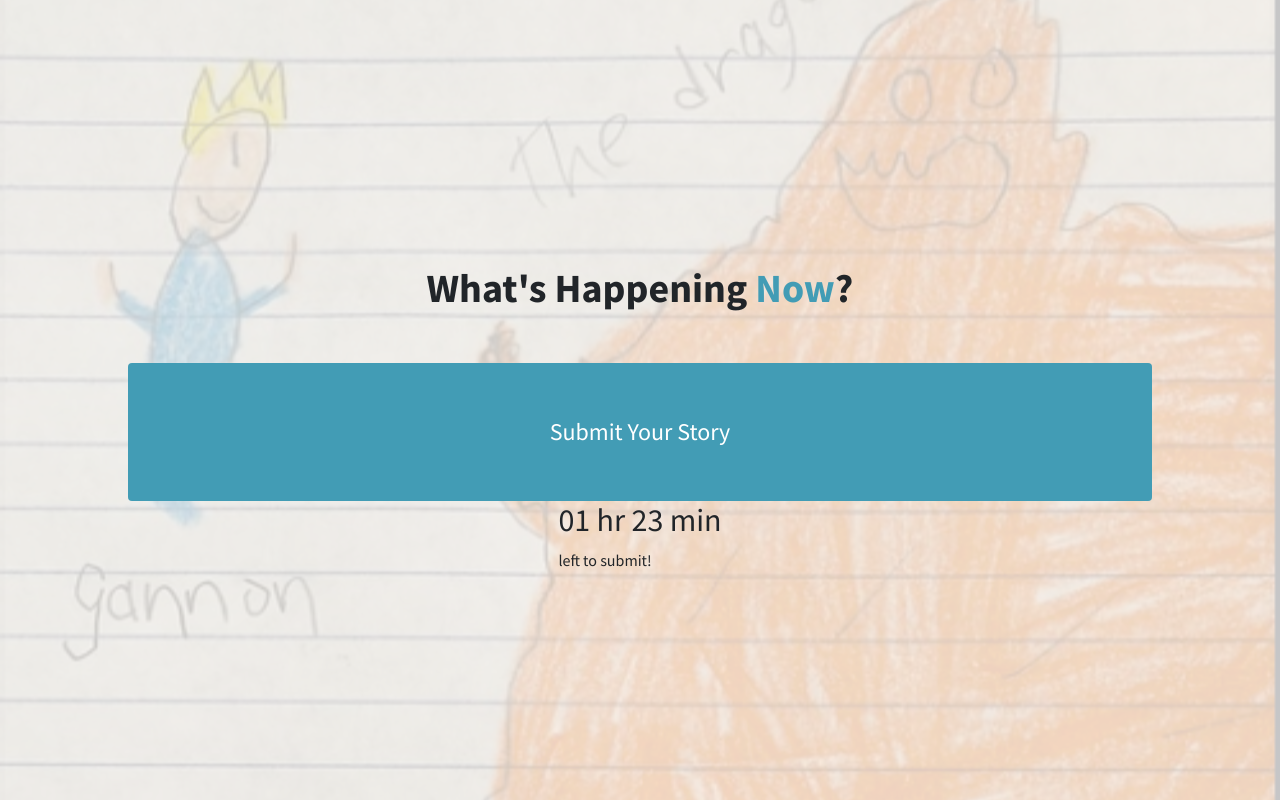
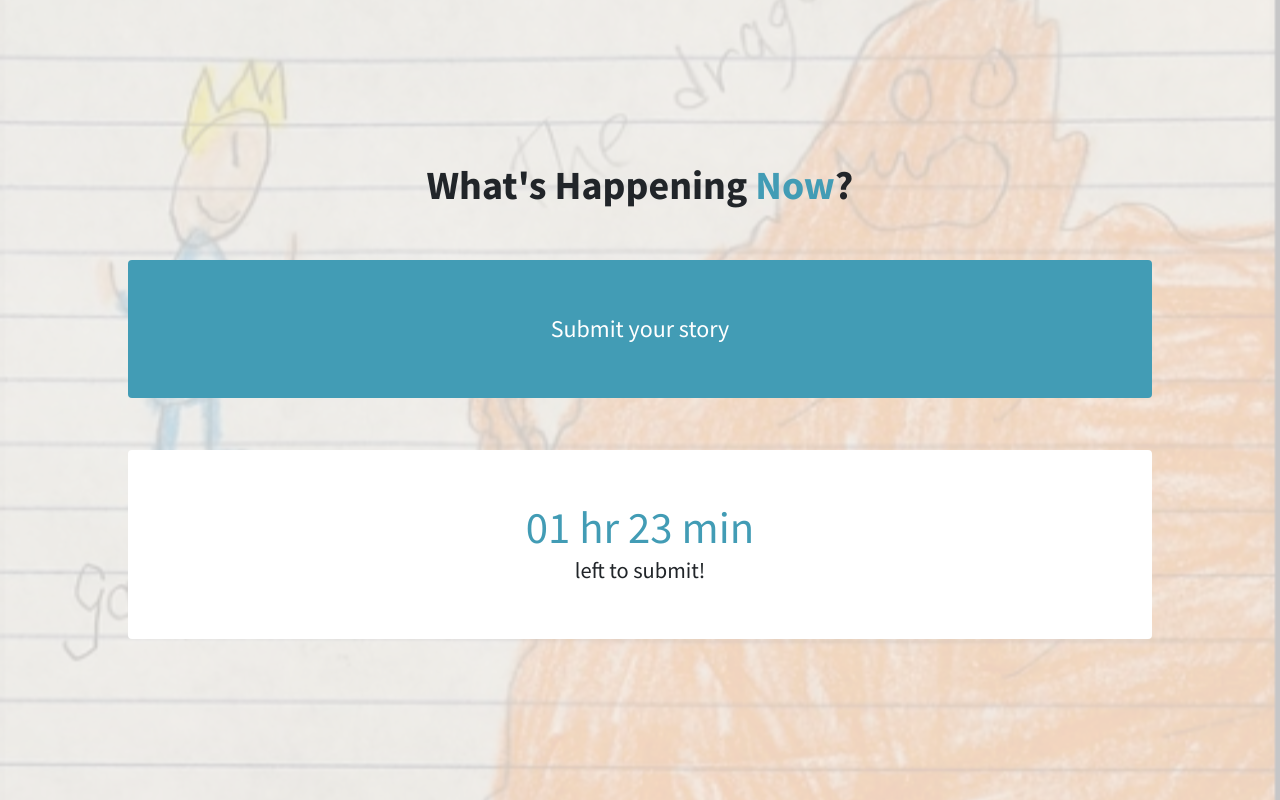
Before and after one commit to ss-mvp/DO-NOT-USE-story-master-fe, a React (Create React App) app: page /mobiledash in a window 1280 px wide. Built offline with nearby package versions, Linux system fonts and the light colour scheme.

Commit message:
button is dynamic based on button text

```diff
--- a/src/pages/MobileDashboard.jsx
+++ b/src/pages/MobileDashboard.jsx
@@ -3,19 +3,32 @@ import { useHistory, useParams, useLocation } from 'react-router-dom';
 import axios from 'axios';
 
 export function MobileDashboard() {
-  const [now, setNow] = useState('Submit Your Story');
+  const [now, setNow] = useState('Submit your story');
+  const history = useHistory();
 
-  useEffect(() => {}, []);
+  const routes = {
+    'Submit your story': '/submission',
+    'Rank your favorites': '/ranking',
+    "Watch winners' livestream": '/announcement',
+    "See today's top 3": '/winners',
+  };
+
+  //navigate to different page depending on button text
+  const navigate = () => {
+    history.push(routes[now]);
+  };
 
   return (
     <div className="custom-bg d-flex flex-column justify-content-center align-items-center">
       <h1 className="dashboard-title">
         What's Happening <span style={{ color: '#429CB5' }}>Now</span>?
       </h1>
-      <button className="now">{now}</button>
-      <div>
-        <h2>01 hr 23 min</h2>
-        <p>left to submit!</p>
+      <button className="now" onClick={navigate}>
+        {now}
+      </button>
+      <div className="countDiv d-flex justify-content-center align-items-center flex-column">
+        <h2 className="clock">01 hr 23 min</h2>
+        <p className="currentInstruction">left to submit!</p>
       </div>
     </div>
   );
--- a/src/styling/styles.scss
+++ b/src/styling/styles.scss
@@ -56,4 +56,24 @@ $font-family-base: $sourcesans;
   border-radius: 0.25rem;
 }
 
+.countDiv {
+  background: white;
+  width: 80%;
+  margin: 4% auto;
+  border-radius: 0.25rem;
+  text-align: center;
+  padding: 4%;
+}
+
+.clock {
+  font-size: 2.8rem;
+  color: #429cb5;
+  margin: 0;
+}
+
+.currentInstruction {
+  font-size: 1.4rem;
+  margin: 0;
+}
+
 @import '../../node_modules/bootstrap/scss/bootstrap.scss';
```
Also changed, not shown: src/styling/styles.css, 1 other file (tests, documents, lock files or other folders).
